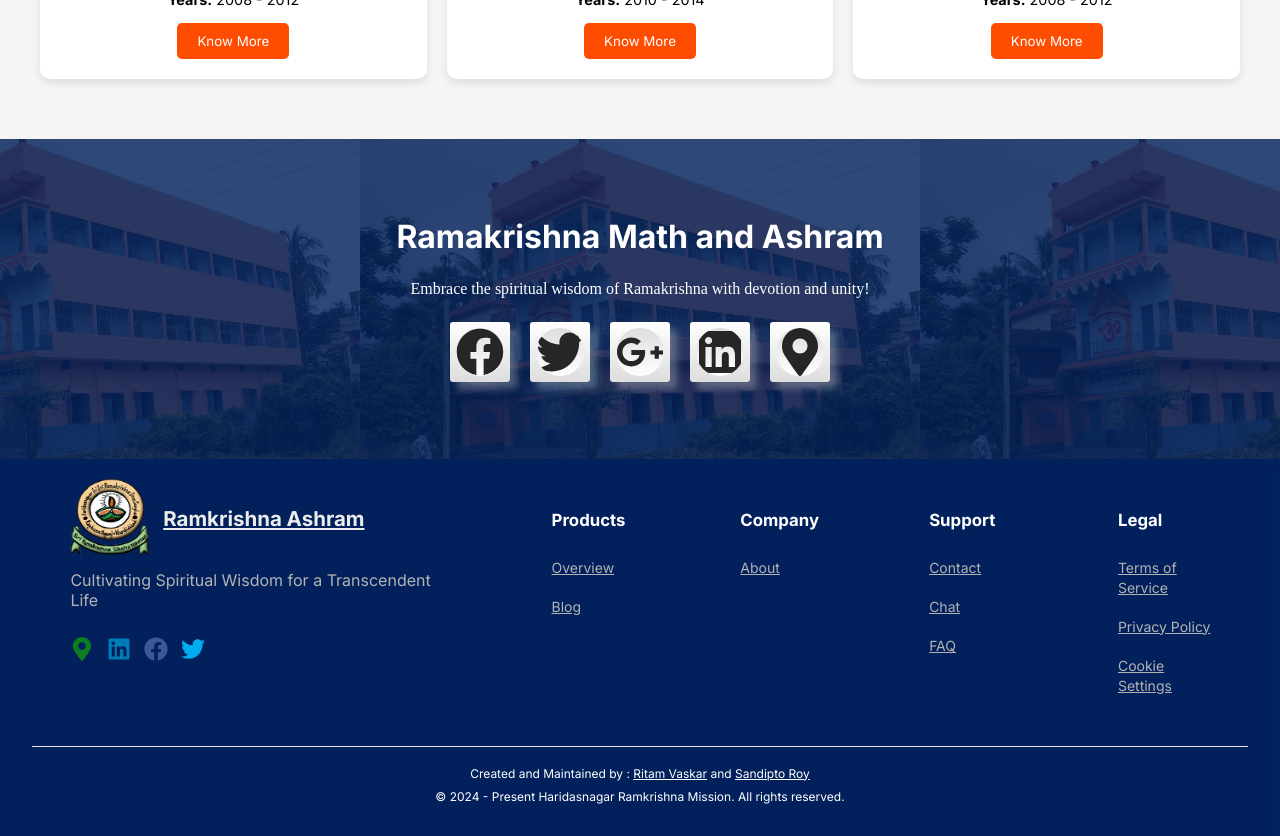
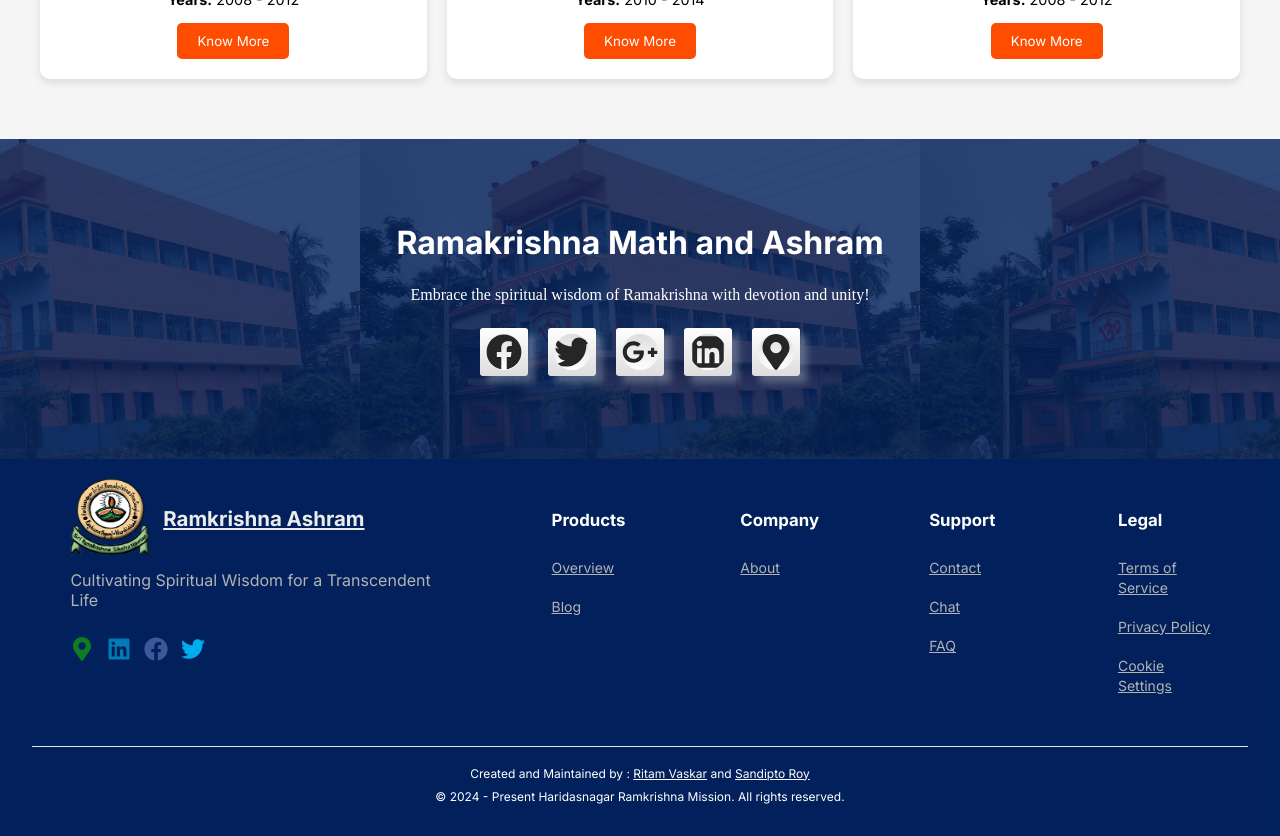
Before and after one commit to Ritam-Vaskar/srsn-frontend-new, a React (Vite) app: page /school/alumni in a window 1280 px wide. Shown: the part 800-1636 px from the top of the page. Built offline with nearby package versions, Linux system fonts and the light colour scheme.

Commit message:
Change Footer

```diff
--- a/src/layouts/Footer/styles/Footer.css
+++ b/src/layouts/Footer/styles/Footer.css
@@ -10,6 +10,7 @@
     background-position: center;
     position: relative;
     height: 20rem;
+    overflow-x: hidden;
 }
 
 .top_container {
@@ -21,7 +22,7 @@
     align-items: center;
     color: white;
     background-color: rgba(0, 32, 91, 0.82);
-
+    padding: 1rem;
     text-align: center;
     gap: 1.5rem;
 }
@@ -49,8 +50,8 @@
 
 .top_social-links li a {
     position: relative;
-    width: 60px;
-    height: 60px;
+    width: 3rem;
+    height: 3rem;
     display: block;
     text-align: center;
     margin: 0 10px;
```
